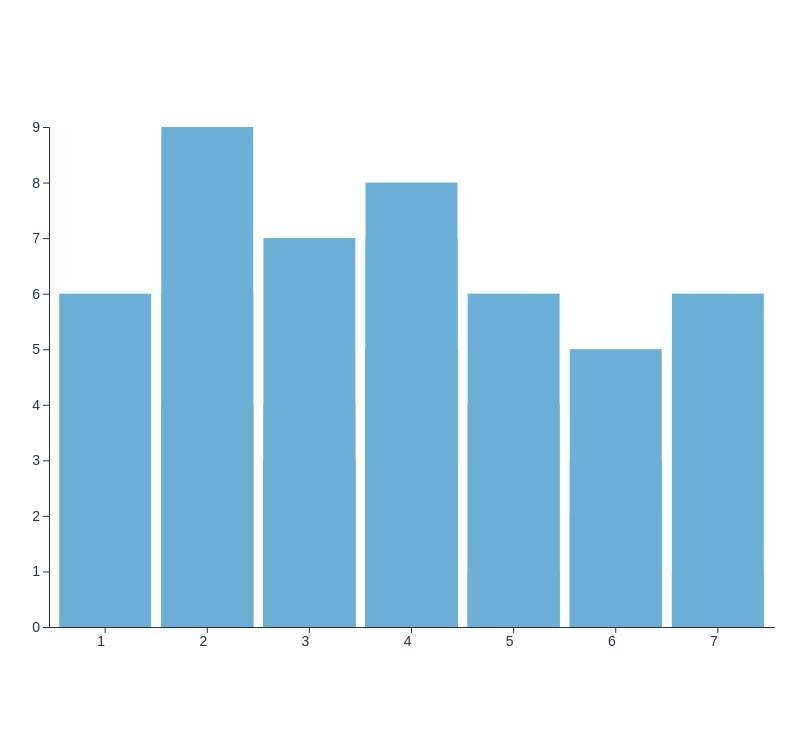
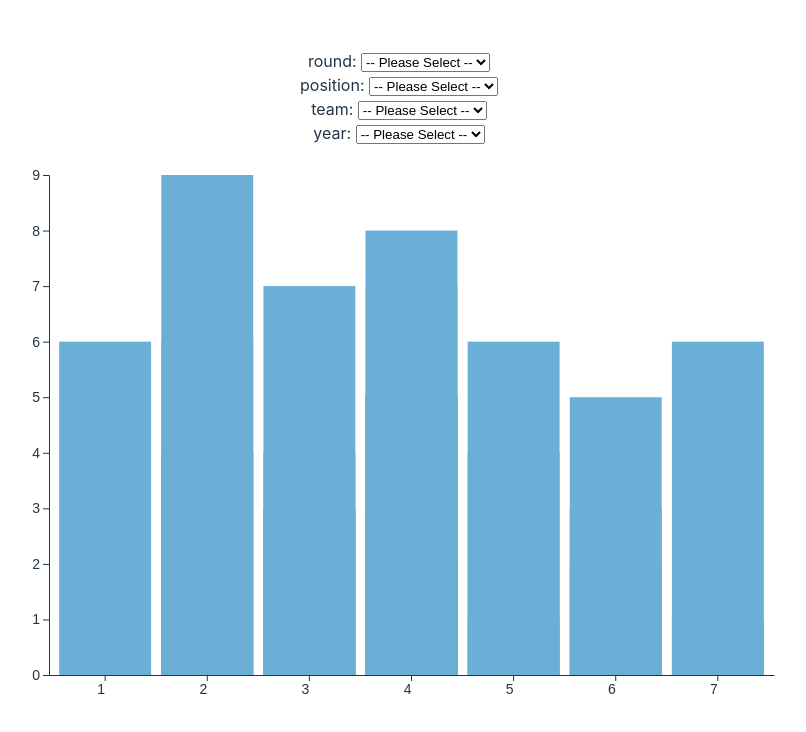
Before and after one commit to dmalary/nfl_draft-dashboard, a React (Vite) app in the folder react-d3-nfl_dashboard/: page / in a window 1280 px wide. Shown: the top 732 px of the page, without its empty margins (241-1047 px from the left). Built offline with nearby package versions, Linux system fonts and the light colour scheme.

Commit message:
feat: add filter options skeleton

```diff
--- /dev/null
+++ b/react-d3-nfl_dashboard/components/DropdownFilter.jsx
@@ -0,0 +1,31 @@
+/* eslint-disable react/prop-types */
+
+import { useState } from 'react';
+
+const DropdownFilter = ({ filterKey }) => {
+  const [filter, setFilter] = useState('');
+
+  const handleChangeFilter = event => {
+    setFilter(event.target.value);
+  }
+
+  console.log('filterKey', filterKey)
+
+  return (
+    <div>
+      <label htmlFor="filter">{filterKey}: </label>
+      <select
+        name="filter"
+        value={filter}
+        onChange={handleChangeFilter}
+      >
+        <option value="">-- Please Select --</option>
+        <option value="name">Name</option>
+        <option value="date">Date</option>
+        <option value="category">Category</option>
+      </select>
+    </div>
+  )
+};
+
+export default DropdownFilter;
--- /dev/null
+++ b/react-d3-nfl_dashboard/components/NavBar.jsx
@@ -0,0 +1,28 @@
+/* eslint-disable react/prop-types */
+
+import { useState } from 'react';
+
+import DropdownFilter from '../components/DropdownFilter';
+
+const NavBar = () => {
+
+  const filters = {
+    position: "position",
+    yearsPlayed: "yearsPlayed",
+    round: "round",
+    team: "team",
+    year: "year",
+  }
+// pass down data (dropdown options) based on filter key
+// update/filter data in App based on NavBar selection
+  return (
+    <div>
+      <DropdownFilter filterKey={filters.round}/>
+      <DropdownFilter filterKey={filters.position}/>
+      <DropdownFilter filterKey={filters.team}/>
+      <DropdownFilter filterKey={filters.year}/>
+    </div>
+  )
+};
+
+export default NavBar;
--- a/react-d3-nfl_dashboard/src/App.jsx
+++ b/react-d3-nfl_dashboard/src/App.jsx
@@ -1,7 +1,11 @@
+/* eslint-disable react/prop-types */
+
 import { useState } from 'react'
 import './App.css'
 
 import BarChart from '../components/BarChart';
+// import DropdownFilter from '../components/DropdownFilter';
+import NavBar from '../components/NavBar';
 
 import data from '../data/data.json'
 
@@ -15,7 +19,10 @@ function App() {
 
   return (
     // add navbar that filters & returns data from dropdown with hooks
-    <BarChart width={800} height={600} data={workingData}/>
+    <div>
+      <NavBar />
+      <BarChart width={800} height={600} data={workingData}/>
+    </div>
   )
 }
 
```
